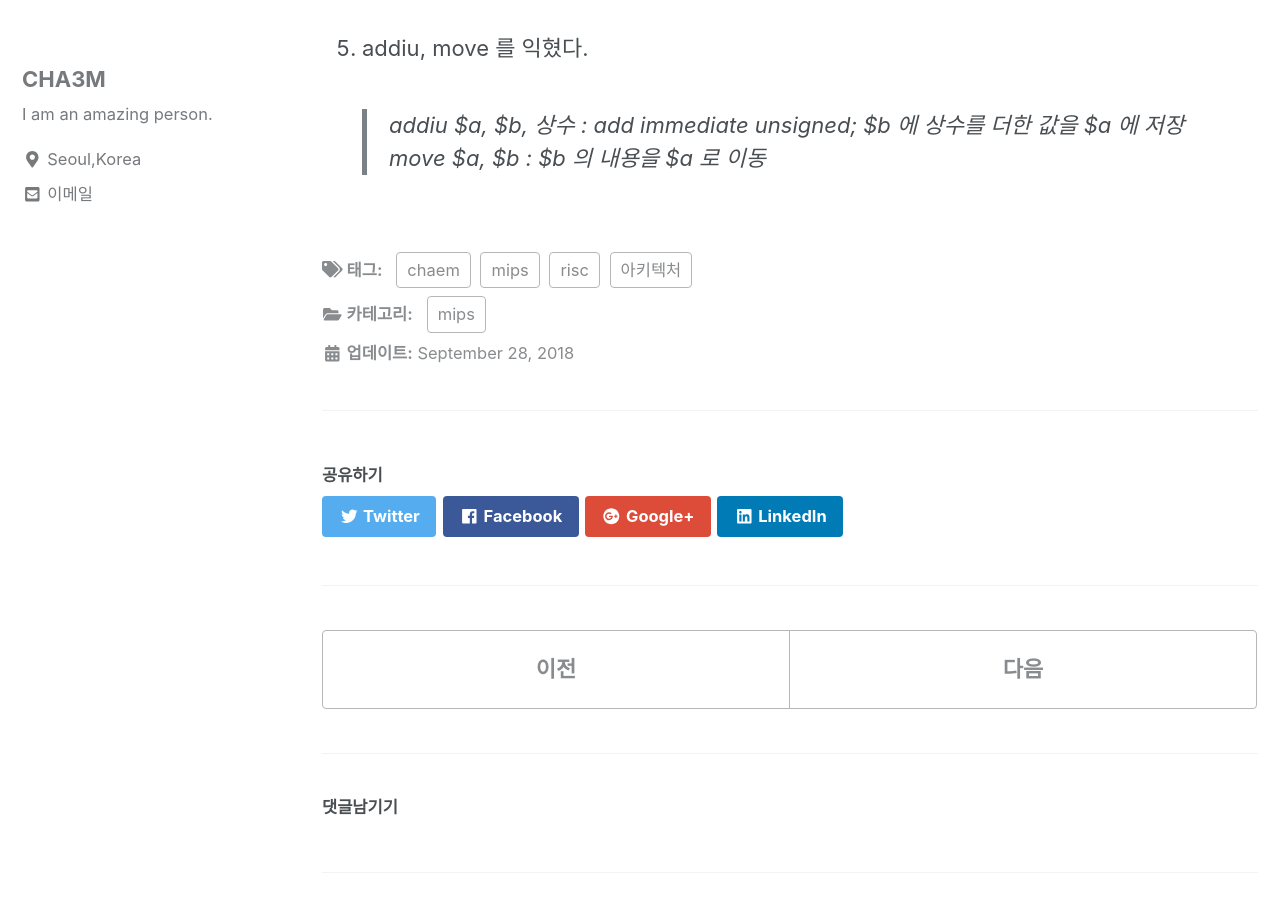
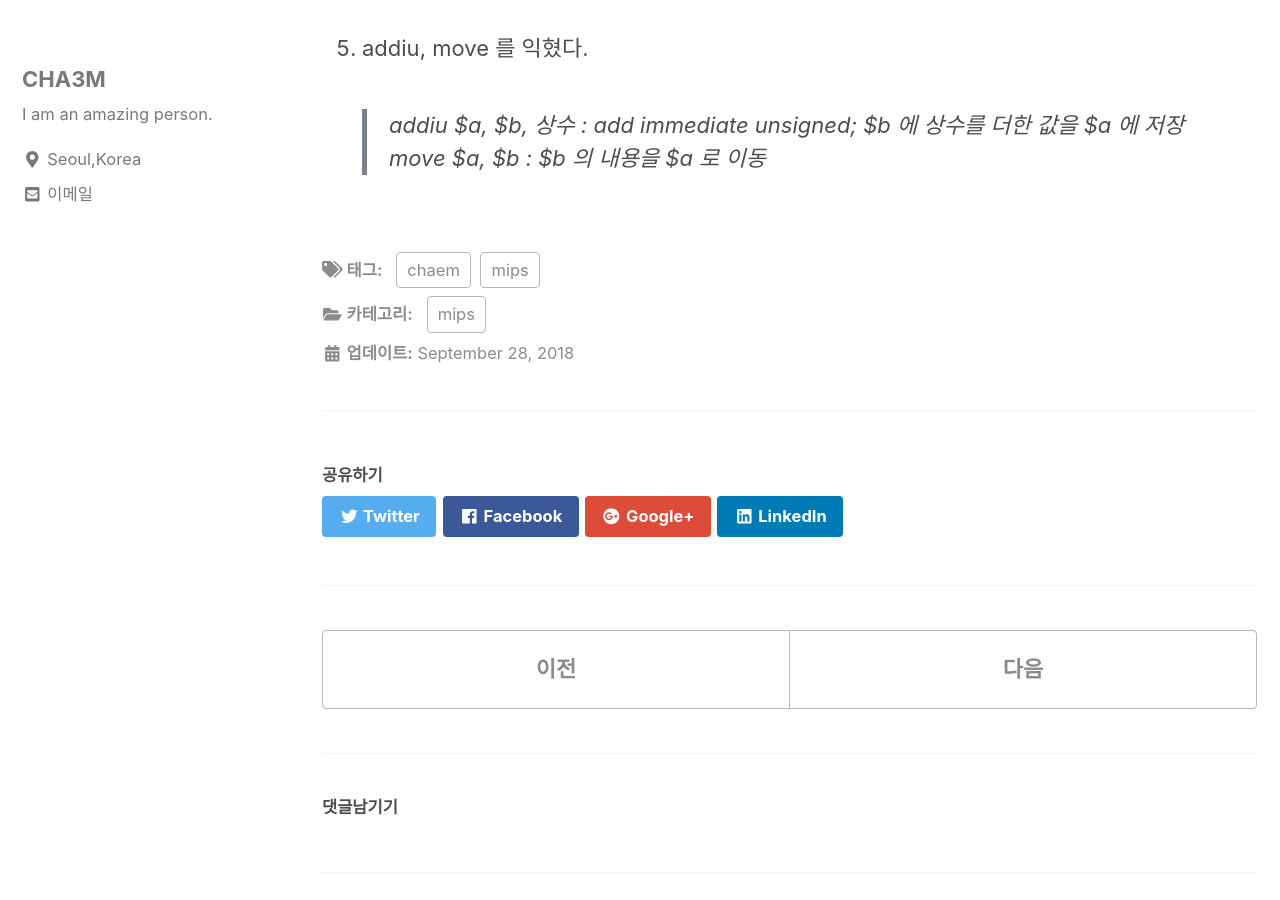
Before and after one commit to Hanchaemin/CHA3M.github.io, a Jekyll site: the page built from _posts/2018-09-28-mips_Hello_World.md, in a window 1280 px wide and 900 px high, scrolled down 9366 px. Built offline with Jekyll 4.4.1, drawn with Linux system fonts in a browser that asks for light colours; nearby versions of some CDN libraries; comment, search, counter and statistics services are not loaded.

Commit message:
Update 2018-09-28-mips_Hello_World.md

```diff
--- a/_posts/2018-09-28-mips_Hello_World.md
+++ b/_posts/2018-09-28-mips_Hello_World.md
@@ -3,8 +3,6 @@ title: ! "MIPS 정복기 start!"
 date: 2018-09-28
 tags:
   - mips
-  - 아키텍처
-  - risc
   - chaem
 categories:
   - mips
```
